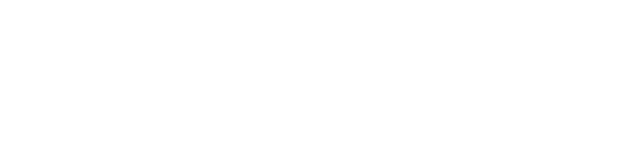
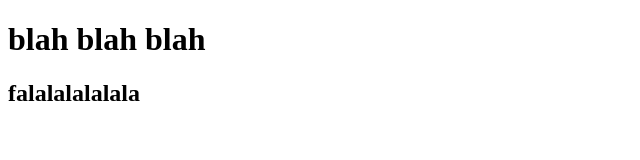
Before and after one commit to HamsaanaS/myFirstGitBaby, a plain HTML site: page index.html in a window 1280 px wide. Shown: the whole page, without its empty margins (0-640 px from the left). Drawn offline with Linux system fonts and the light colour scheme.

Commit message:
updated header

```diff
--- a/index.html
+++ b/index.html
@@ -7,6 +7,7 @@
     <title>Document</title>
 </head>
 <body>
-
+    <h1>blah blah blah</h1>
+    <h2>falalalalalala</h2>
 </body>
 </html>
```
